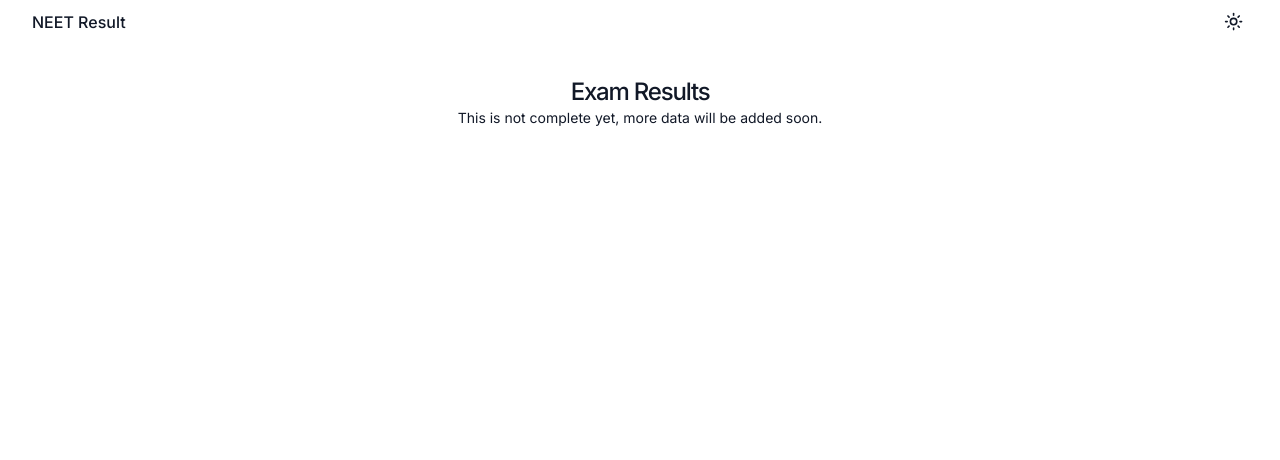
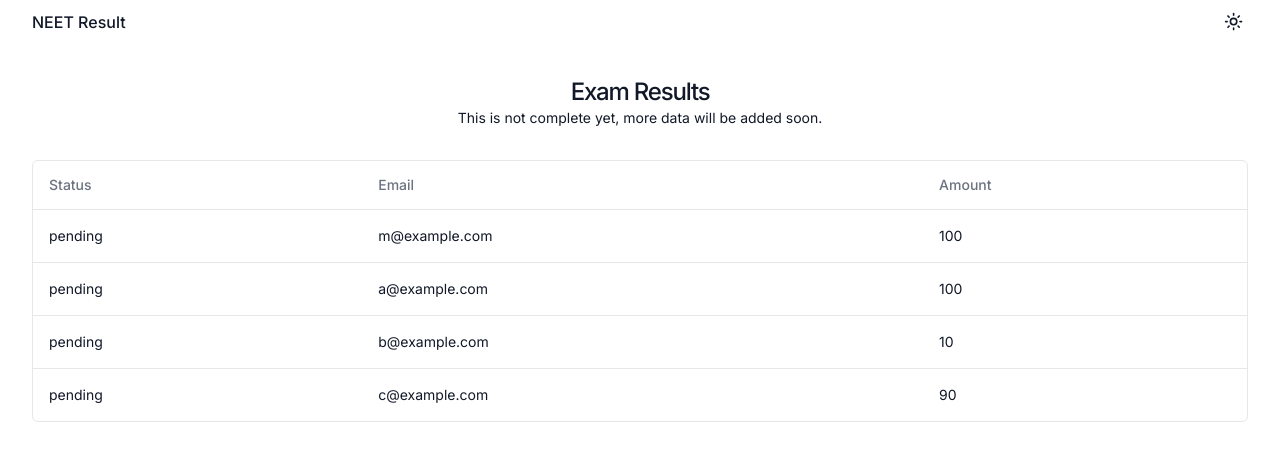
Before and after one commit to SuhelMakkad/neet-result, a Next.js app: page /neet-result/ in a window 1280 px wide. Shown: the top 460 px of the page. Built offline with nearby package versions, Linux system fonts and the light colour scheme.

Commit message:
add types and process results

```diff
--- a/package.json
+++ b/package.json
@@ -12,6 +12,7 @@
     "@radix-ui/react-dropdown-menu": "^2.0.6",
     "@radix-ui/react-slot": "^1.0.2",
     "@tanstack/react-query": "^5.45.0",
+    "@tanstack/react-table": "^8.17.3",
     "axios": "^1.7.2",
     "class-variance-authority": "^0.7.0",
     "clsx": "^2.1.1",
--- a/src/app/page.tsx
+++ b/src/app/page.tsx
@@ -1,6 +1,7 @@
 "use client";
 
 import { use24ResultsQuery } from "@/query/use-24-results-query";
+import { ResultsTable } from "@/components/results-table";
 
 export default function Home() {
   const { data, isLoading } = use24ResultsQuery();
@@ -13,6 +14,37 @@
           This is not complete yet, more data will be added soon.
         </p>
       </header>
+
+      <section>
+        <ResultsTable
+          data={[
+            {
+              id: "728ed52f",
+              amount: 100,
+              status: "pending",
+              email: "m@example.com",
+            },
+            {
+              id: "728ed52f",
+              amount: 100,
+              status: "pending",
+              email: "a@example.com",
+            },
+            {
+              id: "hbaerag",
+              amount: 10,
+              status: "pending",
+              email: "b@example.com",
+            },
+            {
+              id: "sdasd",
+              amount: 90,
+              status: "pending",
+              email: "c@example.com",
+            },
+          ]}
+        />
+      </section>
     </main>
   );
 }
--- a/src/common/api/index.ts
+++ b/src/common/api/index.ts
@@ -1,11 +1,12 @@
 import axios from "axios";
+import { processResults } from "@/utils/process-results";
 
 export const get24Results = async () => {
   const reqUrl = "/neet-result/data/2024.json";
 
   try {
     const res = await axios.get(reqUrl);
-    return res.data;
+    return processResults(res.data);
   } catch (err) {
     console.error(err);
     return null;
--- /dev/null
+++ b/src/common/components/results-table/columns.tsx
@@ -0,0 +1,27 @@
+"use client";
+
+import { ColumnDef } from "@tanstack/react-table";
+
+// This type is used to define the shape of our data.
+// You can use a Zod schema here if you want.
+export type Payment = {
+  id: string;
+  amount: number;
+  status: "pending" | "processing" | "success" | "failed";
+  email: string;
+};
+
+export const columns: ColumnDef<Payment>[] = [
+  {
+    accessorKey: "status",
+    header: "Status",
+  },
+  {
+    accessorKey: "email",
+    header: "Email",
+  },
+  {
+    accessorKey: "amount",
+    header: "Amount",
+  },
+];
--- /dev/null
+++ b/src/common/components/results-table/index.tsx
@@ -0,0 +1,66 @@
+"use client";
+
+import { flexRender, getCoreRowModel, useReactTable } from "@tanstack/react-table";
+import { columns } from "./columns";
+
+import {
+  Table,
+  TableBody,
+  TableCell,
+  TableHead,
+  TableHeader,
+  TableRow,
+} from "@/components/ui/table";
+
+interface DataTableProps<TData, TValue> {
+  data: TData[];
+}
+
+export const ResultsTable = <TData, TValue>({ data }: DataTableProps<TData, TValue>) => {
+  const table = useReactTable({
+    data,
+    columns,
+    getCoreRowModel: getCoreRowModel(),
+  });
+
+  return (
+    <div className="rounded-md border">
+      <Table>
+        <TableHeader>
+          {table.getHeaderGroups().map((headerGroup) => (
+            <TableRow key={headerGroup.id}>
+              {headerGroup.headers.map((header) => {
+                return (
+                  <TableHead key={header.id}>
+                    {header.isPlaceholder
+                      ? null
+                      : flexRender(header.column.columnDef.header, header.getContext())}
+                  </TableHead>
+                );
+              })}
+            </TableRow>
+          ))}
+        </TableHeader>
+        <TableBody>
+          {table.getRowModel().rows?.length ? (
+            table.getRowModel().rows.map((row) => (
+              <TableRow key={row.id} data-state={row.getIsSelected() && "selected"}>
+                {row.getVisibleCells().map((cell) => (
+                  <TableCell key={cell.id}>
+                    {flexRender(cell.column.columnDef.cell, cell.getContext())}
+                  </TableCell>
+                ))}
+              </TableRow>
+            ))
+          ) : (
+            <TableRow>
+              <TableCell colSpan={columns.length} className="h-24 text-center">
+                No results.
+              </TableCell>
+            </TableRow>
+          )}
+        </TableBody>
+      </Table>
+    </div>
+  );
+};
--- /dev/null
+++ b/src/common/components/ui/table.tsx
@@ -0,0 +1,117 @@
+import * as React from "react"
+
+import { cn } from "@/utils/ui"
+
+const Table = React.forwardRef<
+  HTMLTableElement,
+  React.HTMLAttributes<HTMLTableElement>
+>(({ className, ...props }, ref) => (
+  <div className="relative w-full overflow-auto">
+    <table
+      ref={ref}
+      className={cn("w-full caption-bottom text-sm", className)}
+      {...props}
+    />
+  </div>
+))
+Table.displayName = "Table"
+
+const TableHeader = React.forwardRef<
+  HTMLTableSectionElement,
+  React.HTMLAttributes<HTMLTableSectionElement>
+>(({ className, ...props }, ref) => (
+  <thead ref={ref} className={cn("[&_tr]:border-b", className)} {...props} />
+))
+TableHeader.displayName = "TableHeader"
+
+const TableBody = React.forwardRef<
+  HTMLTableSectionElement,
+  React.HTMLAttributes<HTMLTableSectionElement>
+>(({ className, ...props }, ref) => (
+  <tbody
+    ref={ref}
+    className={cn("[&_tr:last-child]:border-0", className)}
+    {...props}
+  />
+))
+TableBody.displayName = "TableBody"
+
+const TableFooter = React.forwardRef<
+  HTMLTableSectionElement,
+  React.HTMLAttributes<HTMLTableSectionElement>
+>(({ className, ...props }, ref) => (
+  <tfoot
+    ref={ref}
+    className={cn(
+      "border-t bg-muted/50 font-medium [&>tr]:last:border-b-0",
+      className
+    )}
+    {...props}
+  />
+))
+TableFooter.displayName = "TableFooter"
+
+const TableRow = React.forwardRef<
+  HTMLTableRowElement,
+  React.HTMLAttributes<HTMLTableRowElement>
+>(({ className, ...props }, ref) => (
+  <tr
+    ref={ref}
+    className={cn(
+      "border-b transition-colors hover:bg-muted/50 data-[state=selected]:bg-muted",
+      className
+    )}
+    {...props}
+  />
+))
+TableRow.displayName = "TableRow"
+
+const TableHead = React.forwardRef<
+  HTMLTableCellElement,
+  React.ThHTMLAttributes<HTMLTableCellElement>
+>(({ className, ...props }, ref) => (
+  <th
+    ref={ref}
+    className={cn(
+      "h-12 px-4 text-left align-middle font-medium text-muted-foreground [&:has([role=checkbox])]:pr-0",
+      className
+    )}
+    {...props}
+  />
+))
+TableHead.displayName = "TableHead"
+
+const TableCell = React.forwardRef<
+  HTMLTableCellElement,
+  React.TdHTMLAttributes<HTMLTableCellElement>
+>(({ className, ...props }, ref) => (
+  <td
+    ref={ref}
+    className={cn("p-4 align-middle [&:has([role=checkbox])]:pr-0", className)}
+    {...props}
+  />
+))
+TableCell.displayName = "TableCell"
+
+const TableCaption = React.forwardRef<
+  HTMLTableCaptionElement,
+  React.HTMLAttributes<HTMLTableCaptionElement>
+>(({ className, ...props }, ref) => (
+  <caption
+    ref={ref}
+    className={cn("mt-4 text-sm text-muted-foreground", className)}
+    {...props}
+  />
+))
+TableCaption.displayName = "TableCaption"
+
+export {
+  Table,
+  TableHeader,
+  TableBody,
+  TableFooter,
+  TableHead,
+  TableRow,
+  TableCell,
+  TableCaption,
+}
--- a/src/common/query/use-24-results-query.ts
+++ b/src/common/query/use-24-results-query.ts
@@ -5,5 +5,7 @@
   return useQuery({
     queryKey: ["24-results"],
     queryFn: () => get24Results(),
+    refetchOnMount: false,
+    refetchOnWindowFocus: false,
   });
 };
--- /dev/null
+++ b/src/common/utils/process-results.ts
@@ -0,0 +1,10 @@
+import { IncomingResult, Result } from "@/utils/types";
+
+export const processResults = (results: IncomingResult[]): Result[] => {
+  return results.map((result) => ({
+    id: result.applicationNumber || "NA",
+    displayName: result.candidateName || "NA",
+    marks: +result.marks || -1,
+    air: +result.allIndiaRank || -1,
+  }));
+};
--- /dev/null
+++ b/src/common/utils/types.ts
@@ -0,0 +1,19 @@
+export type Result = {
+  id: string;
+  displayName: string;
+  marks: number;
+  air: number;
+};
+
+export type IncomingResult = {
+  id: string;
+  day: string;
+  month: string;
+  year: string;
+  applicationNumber: string;
+  candidateName: string;
+  allIndiaRank: string;
+  marks: string;
+  createdAt: string;
+  updatedAt: string;
+};
```
Also changed, not shown: 1 other file (tests, documents, lock files or other folders).
